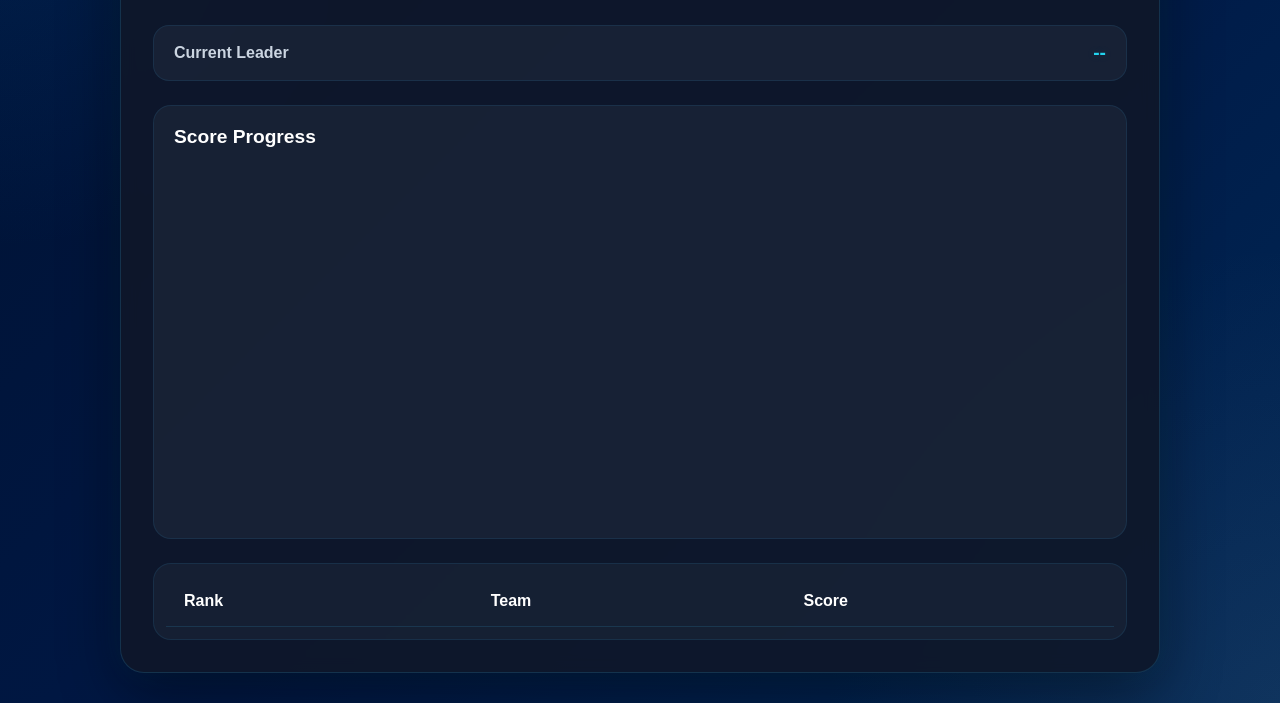
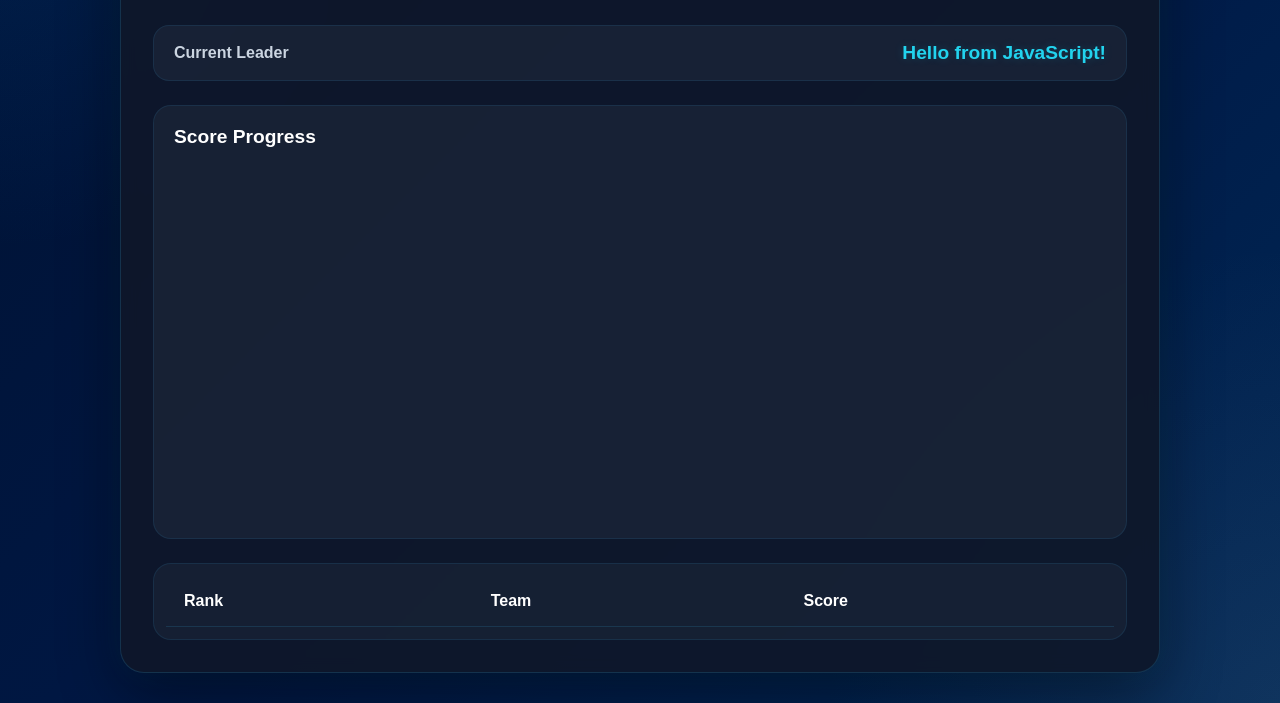
Before and after one commit to Pizza7477/chess-scoreboard, a plain HTML site: page index.html in a window 1280 px wide. Shown: the part 134-837 px from the top of the page. Drawn offline with Linux system fonts and the light colour scheme.

Commit message:
Link Script,js and test leader box on index.html

```diff
--- a/index.html
+++ b/index.html
@@ -41,5 +41,7 @@
 
         </div>
     </div>
+
+    <script src="script.js"></script>
 </body>
 </html>
--- a/script.js
+++ b/script.js
@@ -0,0 +1,2 @@
+const leaderBox = document.getElementById("leaderTeam");
+leaderBox.textContent = "Hello from JavaScript!";
```
